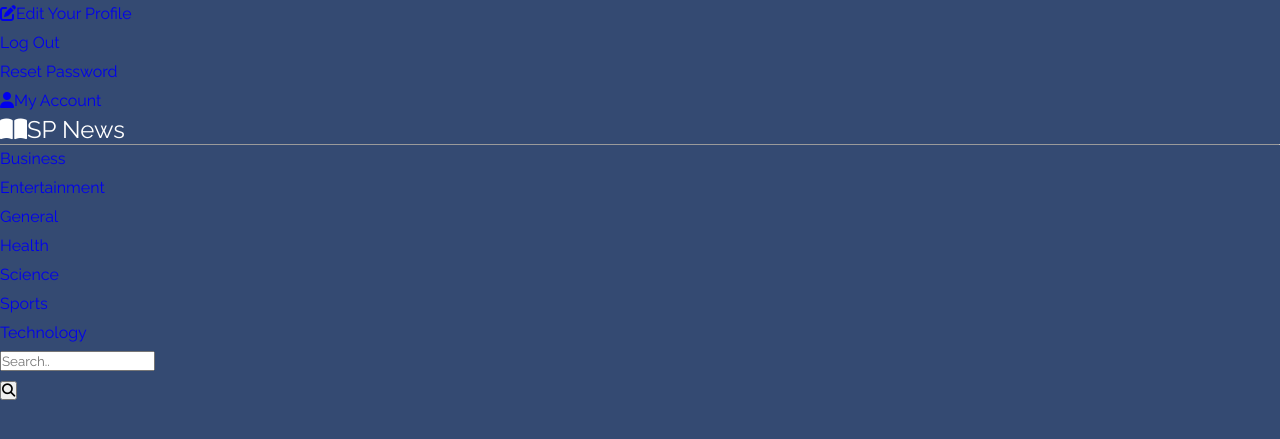
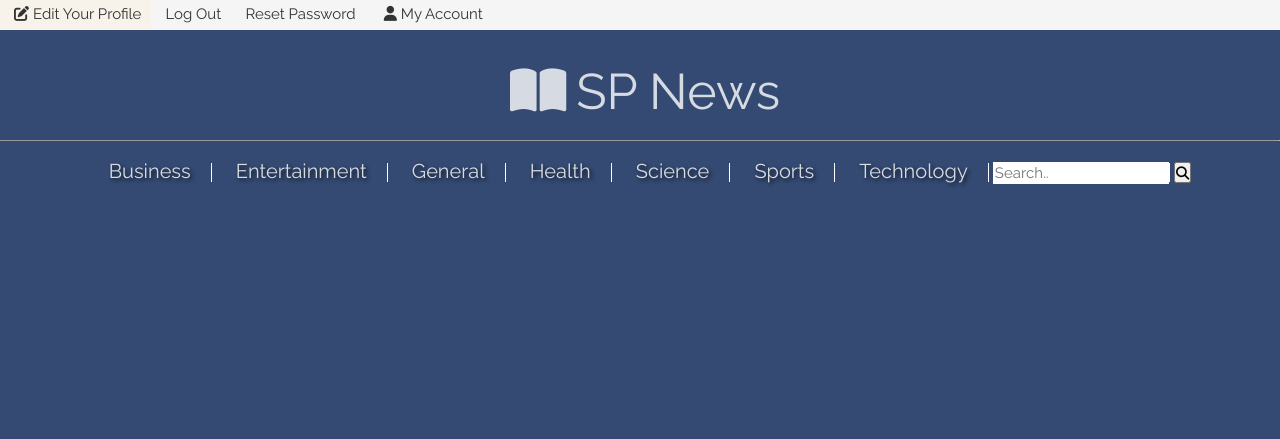
Before and after one commit to adiaz1998/Project-News-App, a Flask app: template templates/homepage.html in a window 1280 px wide. Shown: the top 439 px of the page. Run offline with Flask 2, Linux system fonts and the light colour scheme; the template is opened without the code that fills it, so the values that code supplies are empty; some libraries are stand-ins or nearby versions.

Commit message:
Added css code for homepage and reset password

```diff
--- a/static/css/style.css
+++ b/static/css/style.css
@@ -306,3 +306,121 @@ input[type="email"] {
     font-size: 15px;
     font-weight: bold;
 }
+
+
+/*homepage css*/
+
+.header {
+    background-color: whitesmoke;
+    height: 30px;
+    box-shadow: 10px -10px #CCC;
+}
+
+.header ul {
+    list-style-type: none;
+    margin: 0;
+    padding: 0;
+    overflow: hidden;
+}
+
+.header ul li {
+    display: inline;
+    text-decoration: none;
+    /*float: left;*/
+}
+
+.header ul li a {
+    /*display: block;*/
+    padding: 10px;
+    color: #333;
+    font-size: 15px;
+}
+
+
+/*.header ul li:nth-child(3) {
+    padding-left: 50%;
+    padding-left: 35.591%
+    /*
+}*/
+
+.header ul li a:hover {
+    /*display: block;*/
+    background-color: rgb(248, 243, 234);
+}
+
+.header ul li a i {
+    padding: 4px;
+}
+
+.title {
+    height: auto;
+}
+
+.title h1 {
+    padding-top: 25px;
+    padding-bottom: 15px;
+    text-align: center;
+    font-size: 50px;
+    opacity: 0.8;
+}
+
+.title h1:hover {
+    background-color: slateblue;
+}
+
+.title h1 i {
+    padding: 10px;
+}
+
+.nav {
+    height: auto;
+}
+
+.nav ul {
+    margin: 0;
+    padding: 0;
+    list-style-type: none;
+    text-align: center;
+    padding-top: 12px;
+}
+
+.nav ul li {
+    display: inline;
+    border-right: 1px solid;
+}
+
+.nav ul li a {
+    color: #fff;
+    padding: 20px;
+    padding-bottom: 15px;
+    text-decoration: none;
+    font-size: 20px;
+    opacity: 0.8;
+    text-shadow: 2px 2px 4px #000000;
+}
+
+.nav ul li a:hover {
+    /*background-color: slategray;*/
+    border-bottom: 2px solid whitesmoke;
+}
+
+.search_bar input[type=text] {
+    padding: 2px;
+    border: none;
+    margin-top: 8px;
+    font-size: 15px;
+}
+
+.bttn {
+    padding: 0px;
+    padding-top: 2.5px;
+    color: black;
+}
+
+.reset_password {
+    padding-top: 15px;
+}
+
+.lastchild_password {
+    padding-left: 81%;
+}
```
